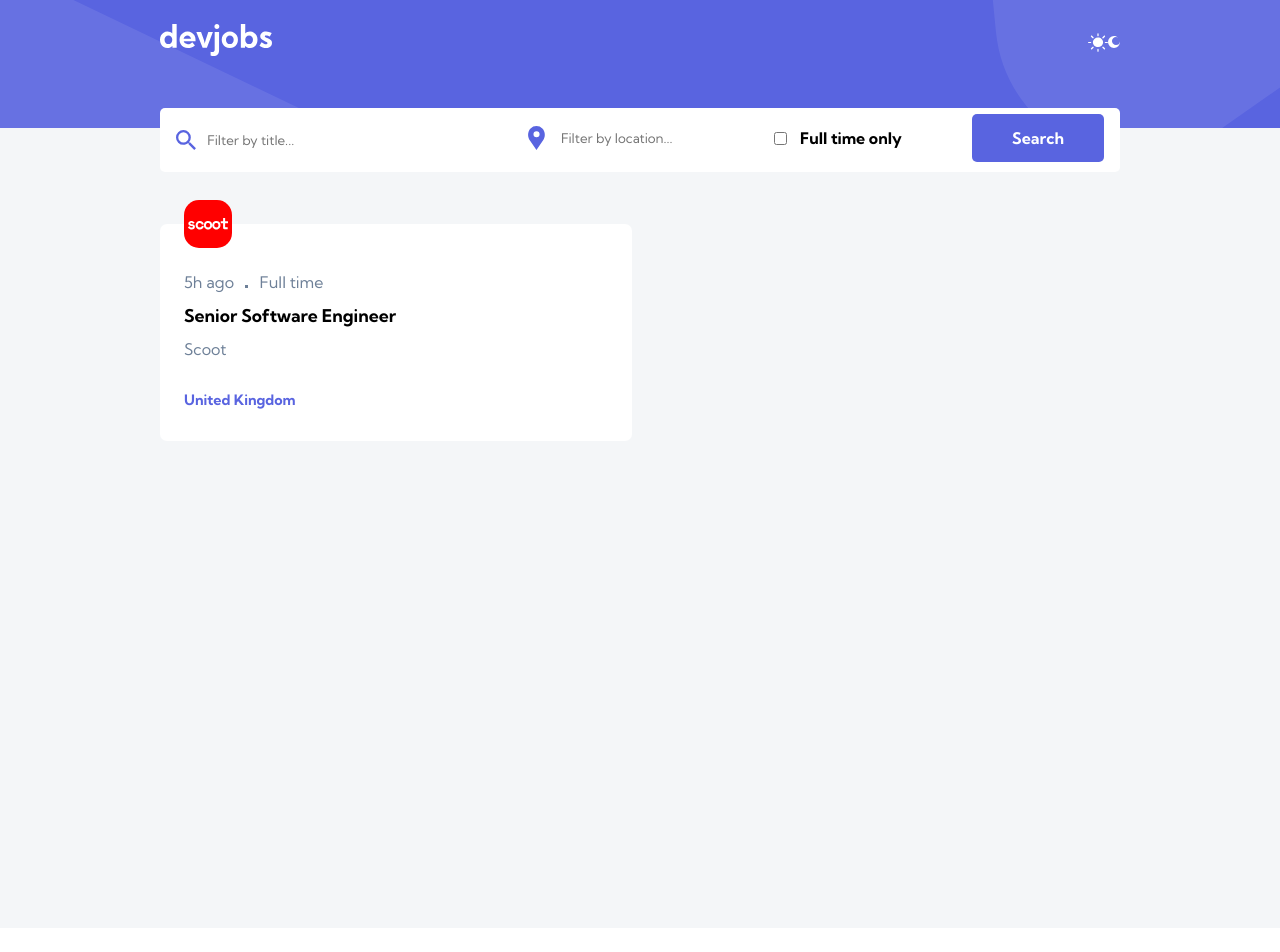
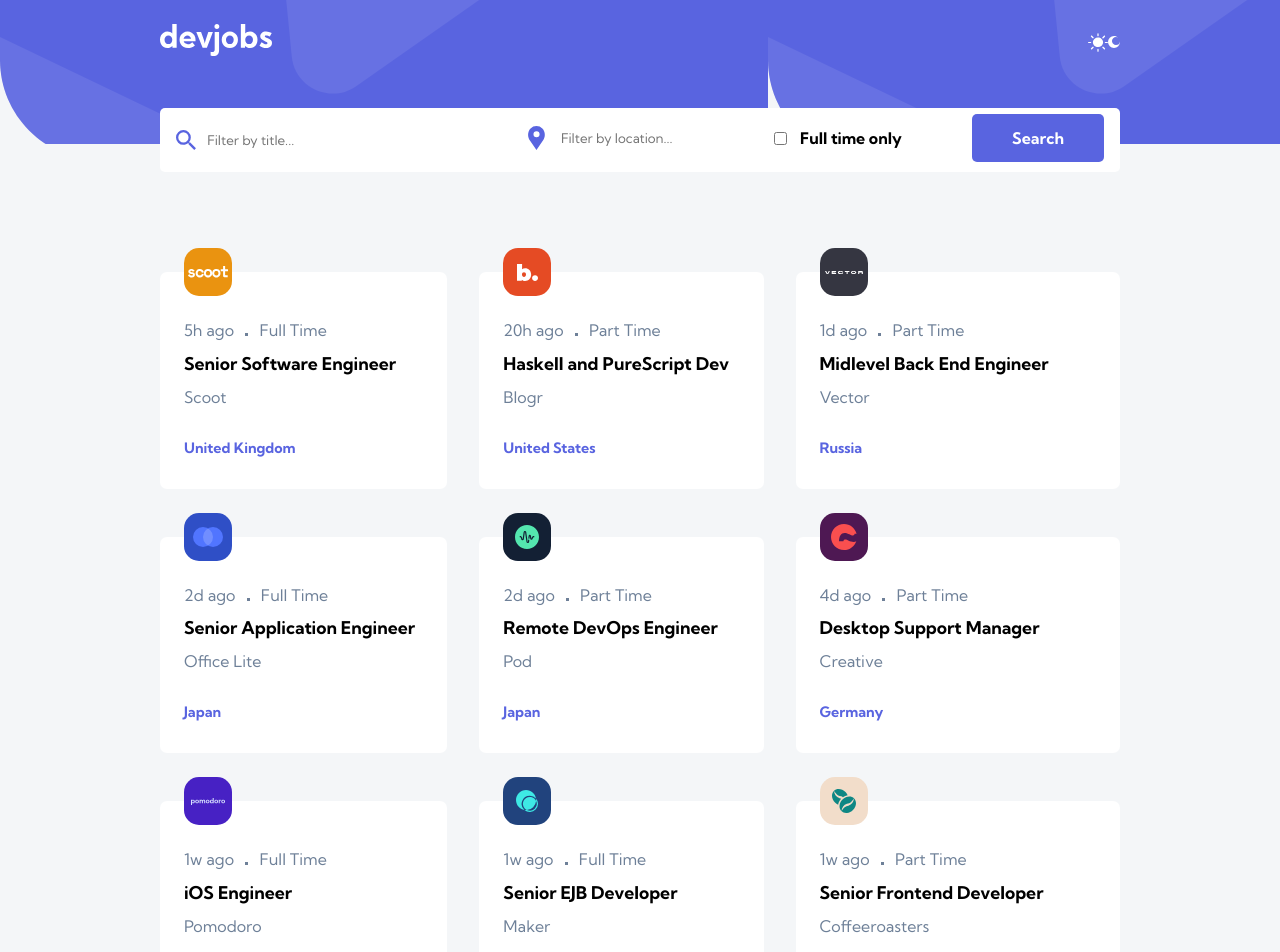
Before and after one commit to toriola998/Dev-jobs, a Vue app: page / in a window 1280 px wide. Shown: the top 952 px of the page. Before the commit the page ends 928 px from the top, so only its background shows below. Built offline with nearby package versions, Linux system fonts and the light colour scheme.

Commit message:
edited data.json

```diff
--- a/src/App.vue
+++ b/src/App.vue
@@ -19,6 +19,10 @@ export default {
     font-family: 'Kumbh Sans', sans-serif;
 }
 
+body {
+  background-color: #F4F6F8;
+}
+
 .flex {
     display: flex;
     align-items: center;
--- a/src/data.json
+++ b/src/data.json
@@ -2,7 +2,7 @@
   {
     "id": 1,
     "company": "Scoot",
-    "logo": "./assets/logos/scoot.svg",
+    "logo": "logos/scoot.svg",
     "logoBackground": "hsl(36, 87%, 49%)",
     "position": "Senior Software Engineer",
     "postedAt": "5h ago",
@@ -33,7 +33,7 @@
   {
     "id": 2,
     "company": "Blogr",
-    "logo": "./assets/logos/blogr.svg",
+    "logo": "logos/blogr.svg",
     "logoBackground": "hsl(12, 79%, 52%)",
     "position": "Haskell and PureScript Dev",
     "postedAt": "20h ago",
@@ -64,7 +64,7 @@
   {
     "id": 3,
     "company": "Vector",
-    "logo": "./assets/logos/vector.svg",
+    "logo": "logos/vector.svg",
     "logoBackground": "hsl(235, 10%, 23%)",
     "position": "Midlevel Back End Engineer",
     "postedAt": "1d ago",
@@ -94,7 +94,7 @@
   {
     "id": 4,
     "company": "Office Lite",
-    "logo": "./assets/logos/officelite.svg",
+    "logo": "logos/officelite.svg",
     "logoBackground": "hsl(227, 62%, 48%)",
     "position": "Senior Application Engineer",
     "postedAt": "2d ago",
@@ -126,7 +126,7 @@
   {
     "id": 5,
     "company": "Pod",
-    "logo": "./assets/logos/pod.svg",
+    "logo": "logos/pod.svg",
     "logoBackground": "hsl(216, 46%, 14%)",
     "position": "Remote DevOps Engineer",
     "postedAt": "2d ago",
@@ -162,7 +162,7 @@
   {
     "id": 6,
     "company": "Creative",
-    "logo": "./assets/logos/creative.svg",
+    "logo": "logos/creative.svg",
     "logoBackground": "hsl(295, 55%, 21%)",
     "position": "Desktop Support Manager",
     "postedAt": "4d ago",
@@ -196,7 +196,7 @@
   {
     "id": 7,
     "company": "Pomodoro",
-    "logo": "./assets/logos/pomodoro.svg",
+    "logo": "logos/pomodoro.svg",
     "logoBackground": "hsl(254, 71%, 45%)",
     "position": "iOS Engineer",
     "postedAt": "1w ago",
@@ -227,7 +227,7 @@
   {
     "id": 8,
     "company": "Maker",
-    "logo": "./assets/logos/maker.svg",
+    "logo": "logos/maker.svg",
     "logoBackground": "hsl(218, 58%, 31%)",
     "position": "Senior EJB Developer",
     "postedAt": "1w ago",
@@ -258,7 +258,7 @@
   {
     "id": 9,
     "company": "Coffeeroasters",
-    "logo": "./assets/logos/coffeeroasters.svg",
+    "logo": "logos/coffeeroasters.svg",
     "logoBackground": "hsl(29, 60%, 87%)",
     "position": "Senior Frontend Developer",
     "postedAt": "1w ago",
@@ -289,7 +289,7 @@
   {
     "id": 10,
     "company": "Mastercraft",
-    "logo": "./assets/logos/mastercraft.svg",
+    "logo": "logos/mastercraft.svg",
     "logoBackground": "hsl(0, 0%, 12%)",
     "position": "App & Website Designer",
     "postedAt": "2w ago",
@@ -322,7 +322,7 @@
   {
     "id": 11,
     "company": "Crowdfund",
-    "logo": "./assets/logos/crowdfund.svg",
+    "logo": "logos/crowdfund.svg",
     "logoBackground": "hsl(157, 57%, 50%)",
     "position": "Fullstack Developer",
     "postedAt": "1mo ago",
@@ -355,7 +355,7 @@
   {
     "id": 12,
     "company": "Typemaster",
-    "logo": "./assets/logos/typemaster.svg",
+    "logo": "logos/typemaster.svg",
     "logoBackground": "hsl(22, 89%, 52%)",
     "position": "Technical Lead Engineer",
     "postedAt": "1mo ago",
@@ -387,7 +387,7 @@
   {
     "id": 13,
     "company": "Crowdfund",
-    "logo": "./assets/logos/crowdfund.svg",
+    "logo": "logos/crowdfund.svg",
     "logoBackground": "hsl(157, 57%, 50%)",
     "position": "Front-end Developer",
     "postedAt": "1mo ago",
@@ -419,7 +419,7 @@
   {
     "id": 14,
     "company": "Coffeeroasters",
-    "logo": "./assets/logos/coffeeroasters.svg",
+    "logo": "logos/coffeeroasters.svg",
     "logoBackground": "hsl(29, 60%, 87%)",
     "position": "Junior Full-Stack Developer",
     "postedAt": "1mo ago",
@@ -451,7 +451,7 @@
   {
     "id": 15,
     "company": "Blogr",
-    "logo": "./assets/logos/blogr.svg",
+    "logo": "logos/blogr.svg",
     "logoBackground": "hsl(12, 79%, 52%)",
     "position": "Midweight Front-end Developer",
     "postedAt": "1mo ago",
--- a/src/views/Home.vue
+++ b/src/views/Home.vue
@@ -57,27 +57,29 @@
 
     <main>
         <div class="job-container">
-            <div class="each-job">
-                <div class="flex logo-bg">
-                    <img src="./../assets/logos/scoot.svg" alt="company logo" />
+            <div class="each-job" v-for="job in jobs" :key="job.id">
+                <div class="flex logo-bg" :style="{backgroundColor: job.logoBackground}">
+                    <img :src="require(`@/assets/${job.logo}`)" alt="company logo" />
                 </div>
                 <p class="time-wrap">
-                    <span class="time">5h ago</span>
-                    <span class="job-type">Full time</span>
+                    <span class="time">{{ job.postedAt }}</span>
+                    <span class="job-type"> {{ job.contract }} </span>
                 </p>
-                <h2>Senior Software Engineer</h2>
-                <p class="company-name"> Scoot</p>
-                <p class="company-location"> United Kingdom </p>
+                <h2>{{ job.position }}</h2>
+                <p class="company-name">{{ job.company }}</p>
+                <p class="company-location"> {{ job.location }} </p>
             </div>
         </div>
     </main>
 </template>
 
 <script>
+import jobs from '../data.json'
 export default {
     data (){
         return {
            showOverlay: false,
+           jobs: jobs,
         }
     }
 }
@@ -89,10 +91,11 @@ export default {
         --blue: #5964E0;
         --grey: #6E8098;
     }
+
     header {
         background: url('./../assets/mobile/bg-pattern-header.svg');
         width: 100%;
-        height: 8rem;
+        height: 9rem;
         background-position: center;
         background-repeat: no-repeat;
         background-size: cover;
@@ -138,9 +141,16 @@ export default {
     }
 /**MAIN STYLING STARTS */
     main {
-        background-color: #F4F6F8;
-        height: 100vh;
-        padding: 6rem 1.5rem 0;
+        padding: 6rem 1.5rem 4rem;
+    }
+
+    .each-job {
+        margin-bottom: 3rem;
+    }
+
+    button:hover,
+    .each-job:hover {
+        cursor: pointer;
     }
 
     .each-job,
@@ -155,7 +165,6 @@ export default {
         width: 3rem;
         border-radius: 15px;
         justify-content: center;
-        background-color: red;
         position: relative;
         bottom: 1.5rem;
     }
@@ -258,7 +267,7 @@ export default {
     }
 
     main {
-        padding: 6rem 1.5rem 0;
+        padding: 6rem 1.5rem 4rem;
     }
 
     .job-container {
@@ -268,16 +277,19 @@ export default {
         row-gap: 3rem;
     }
 
-
+     .each-job {
+        margin-bottom: initial;
+    }
 }
 
 @media only screen and (min-width: 720px) {
     header {
-        padding: 1.5rem 3rem 0;
+        padding: 2rem 3rem 0;
+        background: url('./../assets/tablet/bg-pattern-header.svg');
     }
 
     main {
-        padding: 6rem 3rem 0;
+        padding: 8rem 3rem 4rem;
     }
 
      .overlay {
@@ -294,13 +306,12 @@ export default {
         position: absolute;
         top: -0.6rem;
         right: 1rem;
-        display: flex;
-        align-items: center;
         width: 73%;
         justify-content: space-between;
         padding: 0;
     }
 
+    .location-job-type,
     .checkbox-wrap {
         display: flex;
         align-items: center;
@@ -327,7 +338,6 @@ export default {
         margin-left: 1rem;
         padding: 0 2.5rem;
     }
-
 }
 
 @media only screen and (min-width: 900px) {
@@ -336,7 +346,7 @@ export default {
     }
 
     main {
-        padding: 6rem 8rem 0;
+        padding: 8rem 8rem 4rem;
     }
 }
 
@@ -346,7 +356,7 @@ export default {
     }
 
     main {
-        padding: 6rem 3rem 0;
+        padding: 8rem 3rem 4rem;
     }
 
     .job-container {
@@ -364,7 +374,7 @@ export default {
     }
 
     main {
-        padding: 6rem 10rem 0;
+        padding: 8rem 10rem 4rem;
     }
 
     .job-container {
```
